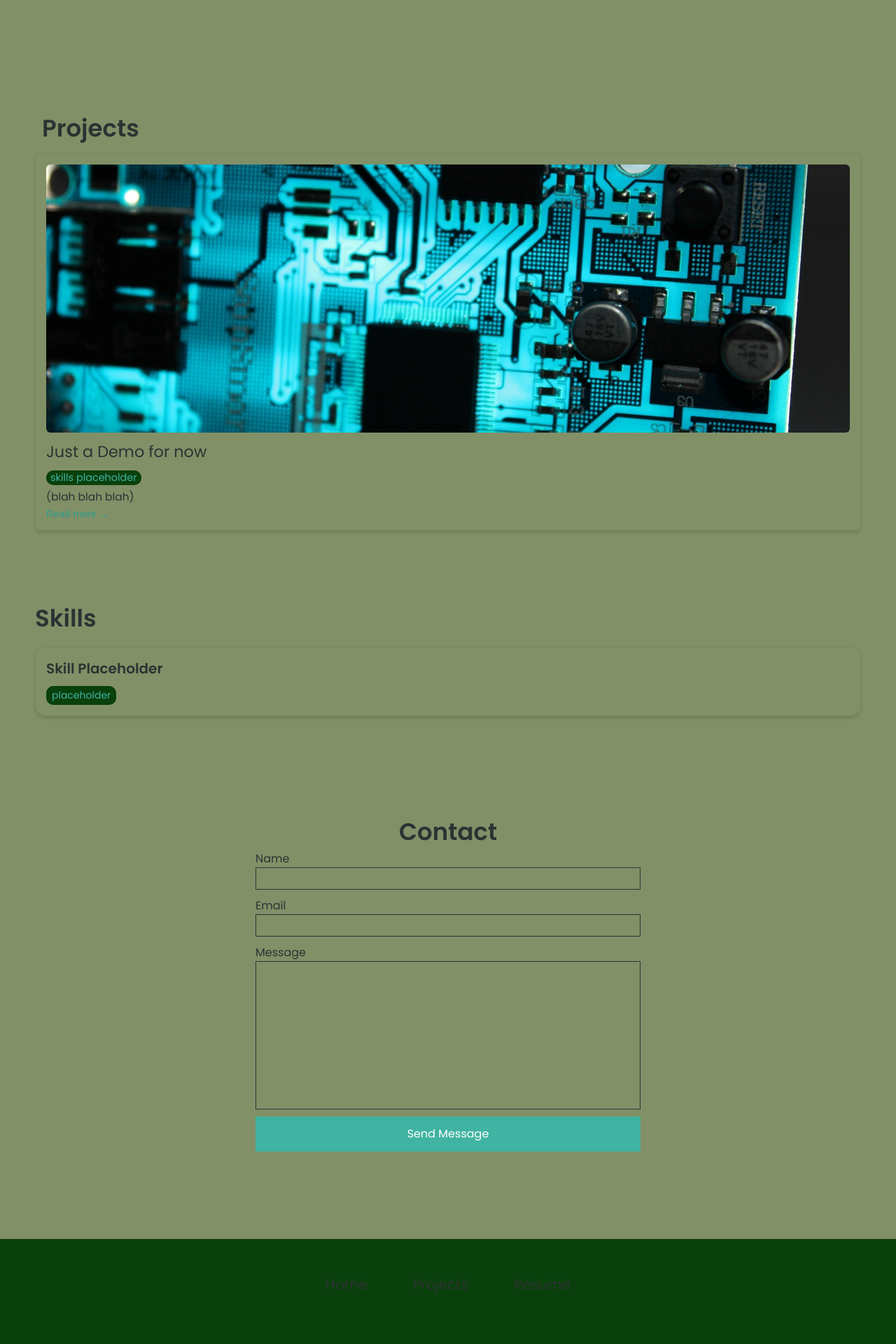
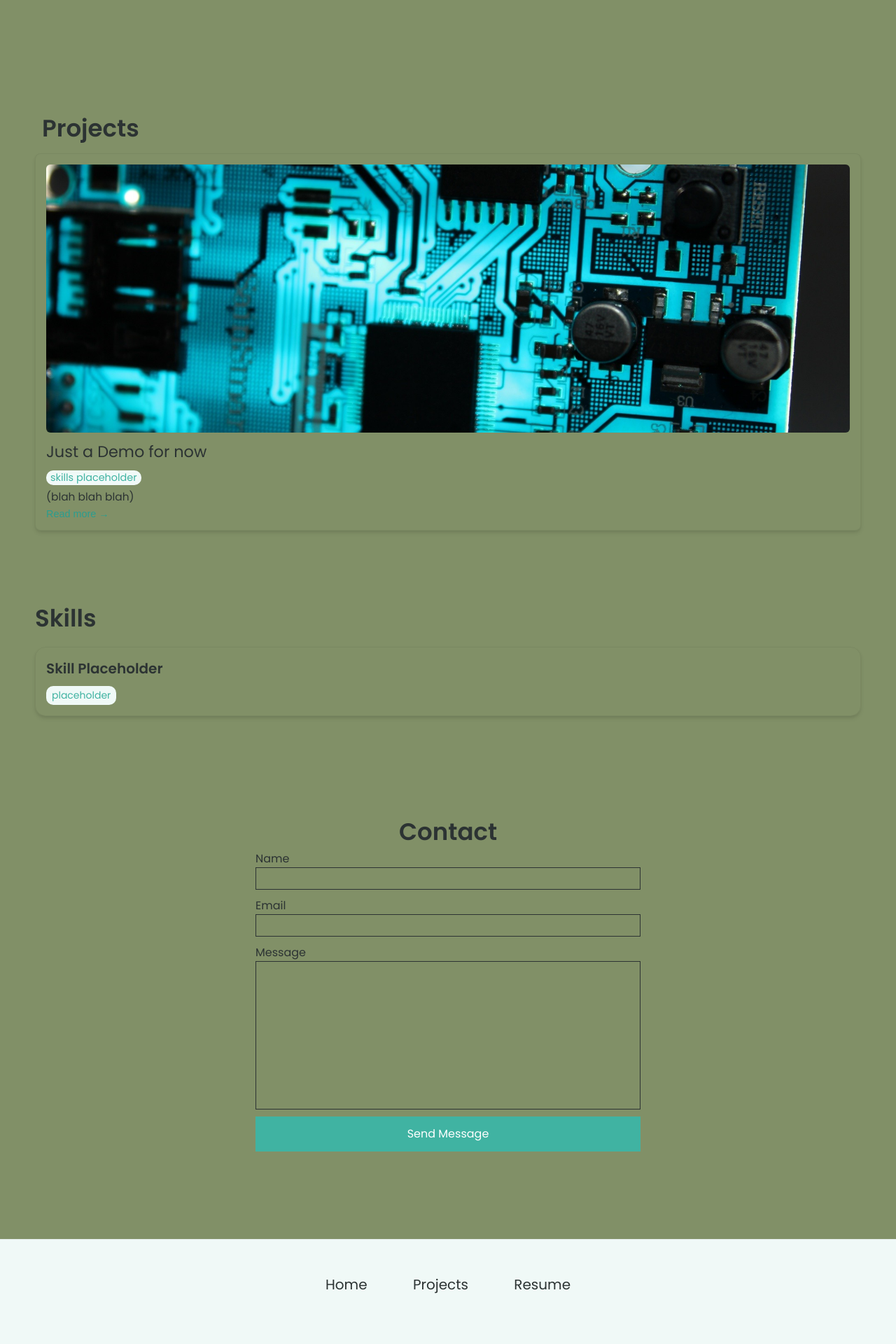
Before and after one commit to renemarin/renemarin.github.io, a Jekyll site: the page built from index.html, in a window 1280 px wide. Shown: the part 875-2795 px from the top of the page at 70% size. Built offline with Jekyll 4.4.1, drawn with Linux system fonts in a browser that asks for light colours.

Commit message:
Update _config.yml

```diff
--- a/_config.yml
+++ b/_config.yml
@@ -59,7 +59,7 @@ colors: # this is the basic theme
   link: "#40b3a2"
   highlight: "#2a9d8f"
   background: "#819067"
-  light_background: "#0A400C"
+  light_background: "#f0f9f7"
 
 # A few examples.
 basic theme:
```
